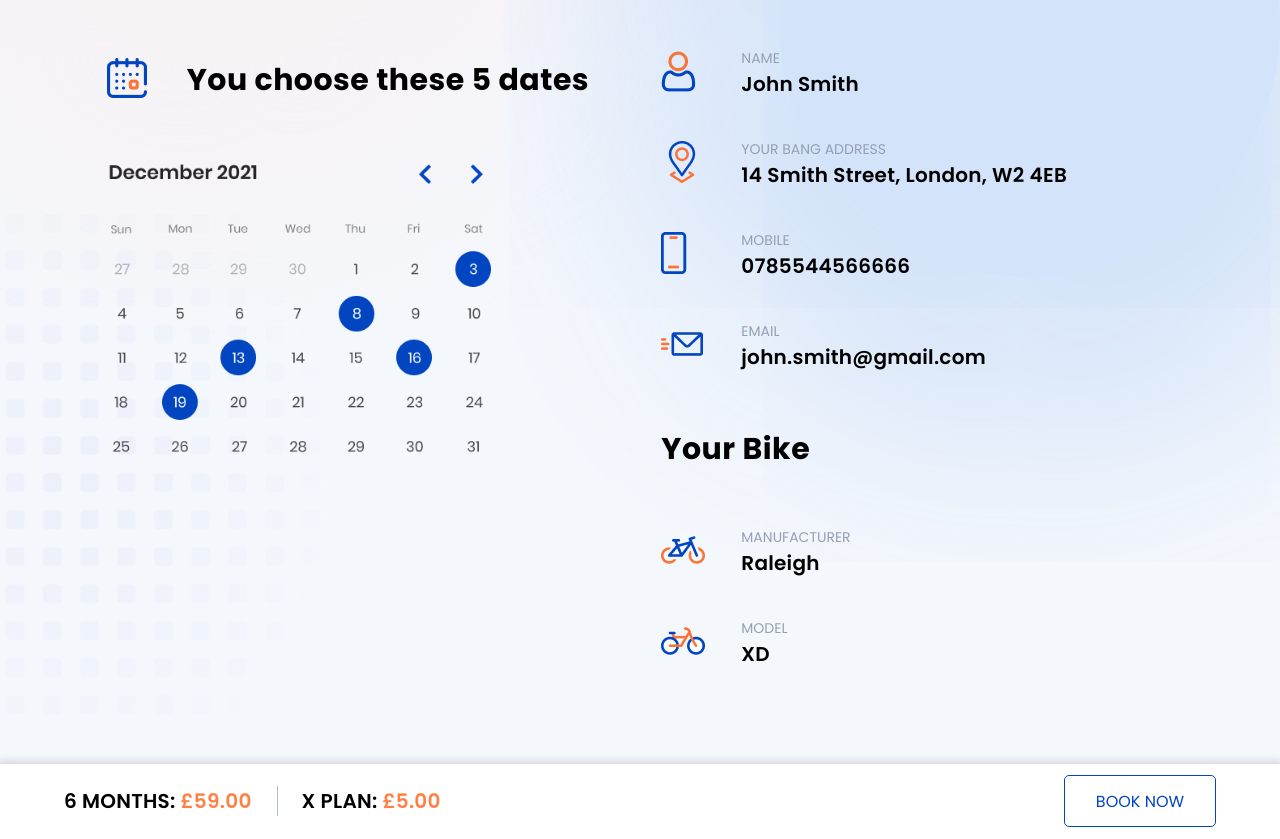
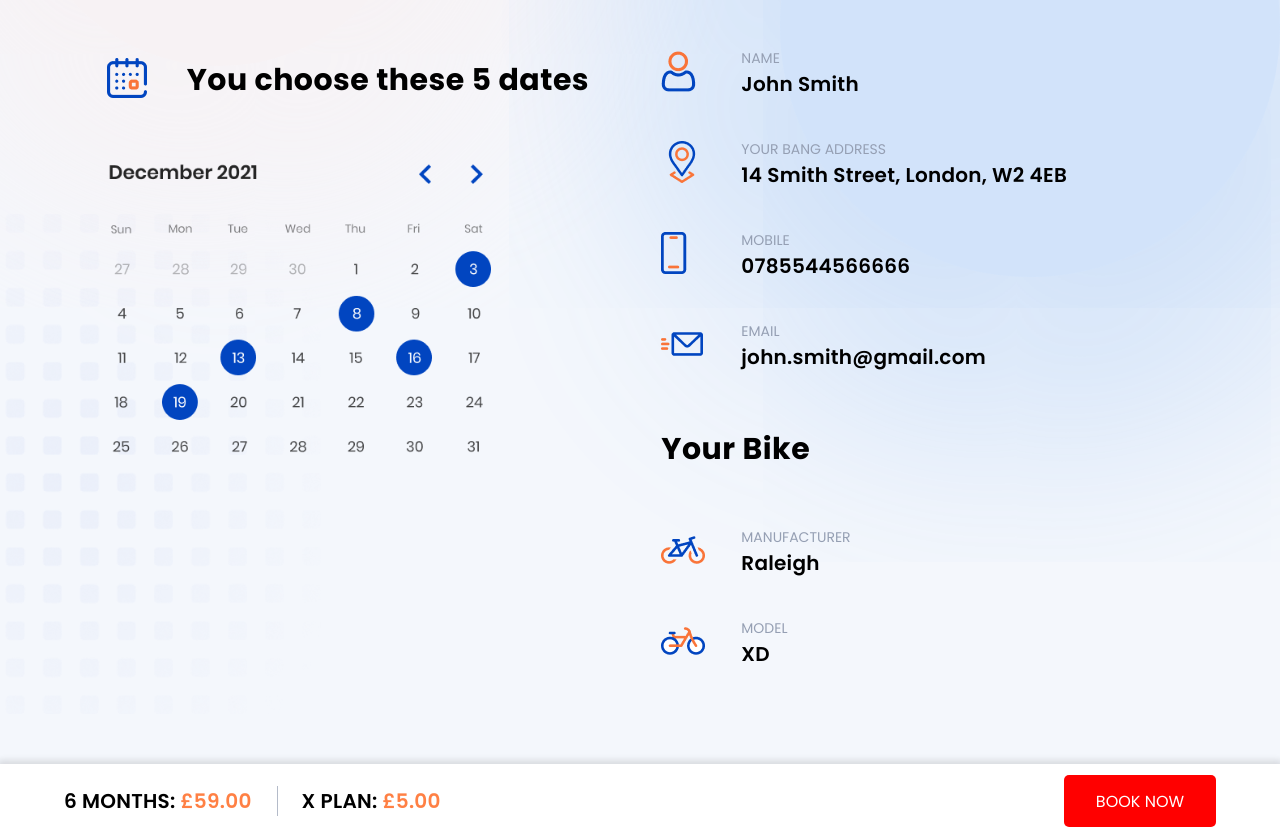
Before and after one commit to abhi03107/BangTestFreelance, a plain HTML site: page subscription.html in a window 1280 px wide. Shown: the part 709-1548 px from the top of the page. Drawn offline with Linux system fonts and the light colour scheme.

Commit message:
Book Button Update

```diff
--- a/css/style.css
+++ b/css/style.css
@@ -137,7 +137,16 @@ img{
     border: 1px solid #FFF;
     border-radius: 25px;
 }
-
+.red-btn{
+    background-color: #FF0000;
+    border: 1px solid transparent;
+    border-radius: 5px;
+    width: 150px;
+    height: 50px;
+    line-height: 19px;
+    cursor: pointer;
+    transition: 0.25s ease-in;
+}
 .bang-call-btn:hover{
     background-color: #fff;
 }
--- a/subscription.html
+++ b/subscription.html
@@ -128,7 +128,7 @@
             <div class="billing-content-desc ver-line">6 MONTHS: <span class="color-orange price">&#163;59.00</span></div>
             <div class="billing-content-desc x-plan">X PLAN: <span class="color-orange x-price">&#163;5.00</span></div>
         </div>
-        <div class="bang-call-btn-blue"><span class="bang-btn-text-blue">BOOK NOW</span></div>
+        <div class="red-btn shadow-btn"><span class="bang-btn-text">BOOK NOW</span></div>
     </div>
 </body>
 </html>
```
Also changed, not shown: upgrade-confirm.html (+2 -2 lines).
